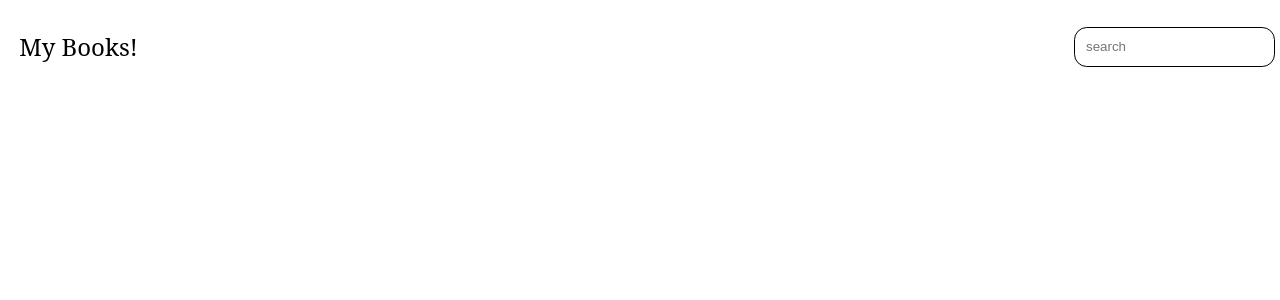
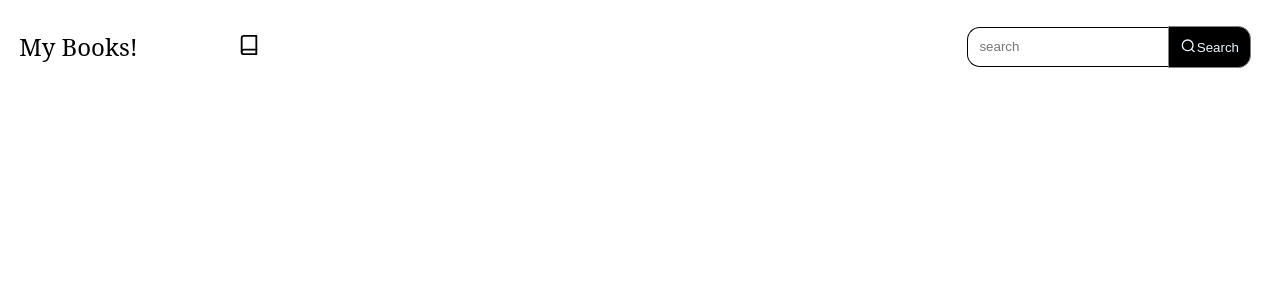
Before and after one commit to nicklparent/myBooks, a React (Create React App) app in the folder frontend/: page / in a window 1280 px wide. Shown: the top 300 px of the page. Built offline with nearby package versions, Linux system fonts and the light colour scheme.

Commit message:
ui updates

```diff
--- a/frontend/package.json
+++ b/frontend/package.json
@@ -2,6 +2,7 @@
   "dependencies": {
     "react": "^19.0.0",
     "react-dom": "^19.0.0",
+    "react-icons": "^5.4.0",
     "react-router-dom": "^7.1.5",
     "react-scripts": "^5.0.1"
   },
--- a/frontend/src/App.js
+++ b/frontend/src/App.js
@@ -1,7 +1,7 @@
 import React from 'react';
 import { BrowserRouter as Router, Routes, Route, BrowserRouter} from 'react-router-dom';
-import { HomePage } from './components/HomePage';
-import Header from './assets/sections/Header';
+import { HomePage } from './pages/HomePage';
+import Header from './components/Header';
 
 
 export function App(){
--- a/frontend/src/assets/css/header.css
+++ b/frontend/src/assets/css/header.css
@@ -2,9 +2,38 @@
     text-decoration: none;
     color: black;
     font-family: 'American Typewriter', 'serif';
+    font-size: x-large;
 }
-@media screen and (min-width: 900px) {
-    .header > a {
-        font-size: x-large;
-    }
+
+.search{
+    display: flex;
+    flex-direction: row;
+    align-items: center;
+    margin-right: 2rem;
 }
+.search > .text-input{
+    margin-right: 0;
+    border-right: 0;
+    border-radius: 0.8rem 0 0 0.8rem ;
+}
+
+.search-button{
+    padding: 0.7rem;
+    margin: 0;
+    border-radius: 0 0.8rem 0.8rem 0;
+    border: 1px solid grey;
+    background-color: black;
+    color: aliceblue;
+}
+
+.search-button:hover{
+    transition: 0.5s;
+    transform: scale(1.1);
+    background-color: #575050;
+    box-shadow: 1rem grey;
+}
+.app-bar{
+    flex: 1;
+    display: flex;
+    justify-content: space-around;
+}
--- a/frontend/src/assets/sections/Header.jsx
+++ /dev/null
@@ -1,18 +0,0 @@
-import React from 'react';
-import '../css/header.css';
-import '../css/globals.css';
-
-export function Header(){
-
-    return(
-        <div className='header w-full between-center padding'>
-            <a href='./'>My Books!</a>
-            <div>
-                <label htmlFor="search-in"></label>
-                <input type="text" id='search-in' placeholder='search' className='text-input'/>
-            </div>
-        </div>
-    );
-}
-
-export default Header;
--- /dev/null
+++ b/frontend/src/components/Header.jsx
@@ -0,0 +1,48 @@
+import React from 'react';
+import { FiBook } from 'react-icons/fi';
+import '../assets/css/globals.css';
+import '../assets/css/header.css';
+
+export function Header(){
+    //handle the search function
+    const searchHandler = () => {
+
+    }
+    return(
+        <div className='header w-full between-center padding'>
+            {/* Logo sectiom */}
+            <a href='./'>My Books!</a>
+            {/* Function Buttons */}
+            <div className='app-bar'>
+                <a href="./books">
+                {/* Books image */}
+                <FiBook color='black' size={22}/>
+                </a>
+                <a href="./collections">
+                {/* bookshelf image */}
+                </a>
+                <a href="./explore">
+                {/* explore icon */}
+                </a>
+                <a href="./connections">
+                {/* people icon */}
+                </a>
+            </div>
+            {/* Search bar */}
+            <div className='search'>
+                <input type="text" id='search-in' placeholder='search' className='text-input'/>
+                <button className='search-button' onClick={searchHandler}>
+                    <svg width="17" height="14" fill="none" xmlns="http://www.w3.org/2000/svg" role="img" aria-labelledby="search">
+                        <path d="M7.667 12.667A5.333 5.333 0 107.667 2a5.333 5.333 0 000 10.667zM14.334 14l-2.9-2.9" stroke="currentColor" stroke-width="1.333" stroke-linecap="round" stroke-linejoin="round"></path>
+                    </svg>
+                    Search
+                </button>
+            </div>
+            <a href="./profile">
+            {/* account icon */}
+            </a>
+        </div>
+    );
+}
+
+export default Header;
```
Also changed, not shown: frontend/src/assets/css/globals.css (line endings or trailing spaces), frontend/src/pages/HomePage.jsx (renamed from frontend/src/components/HomePage.jsx), 2 other files (tests, documents, lock files or other folders).
